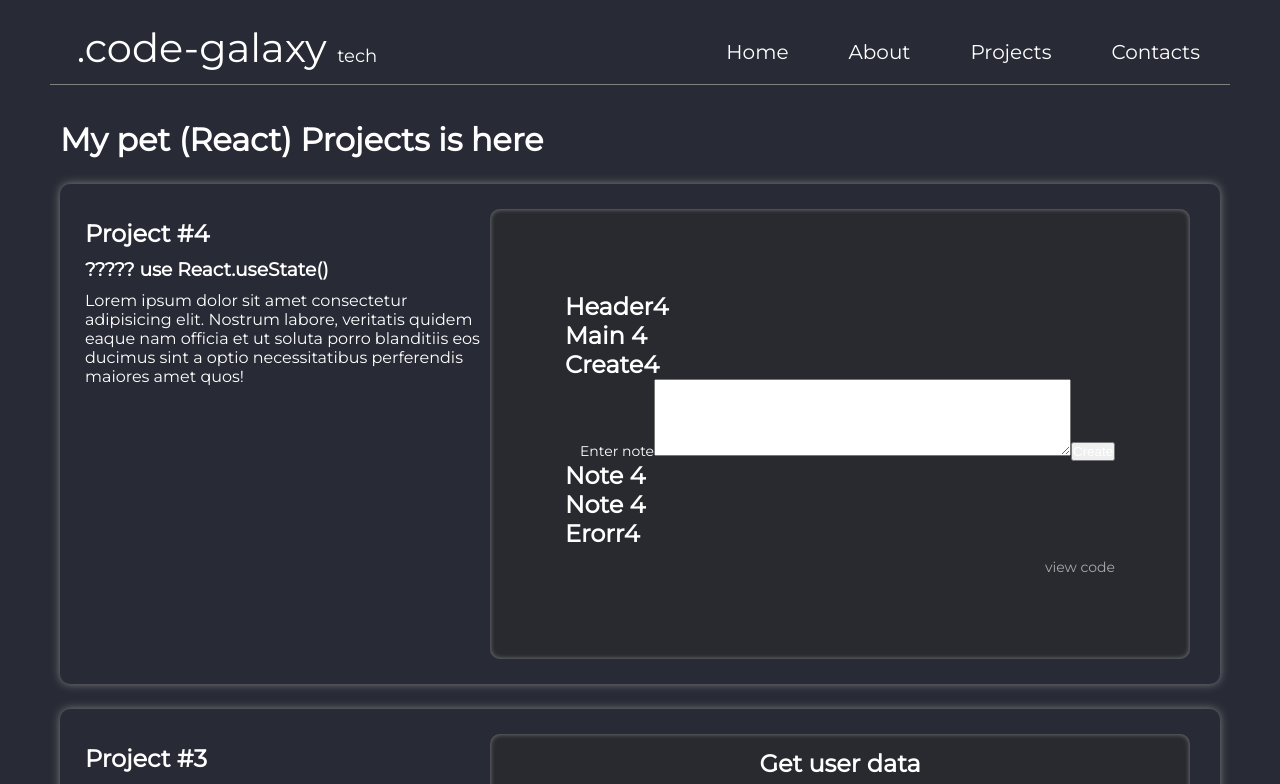
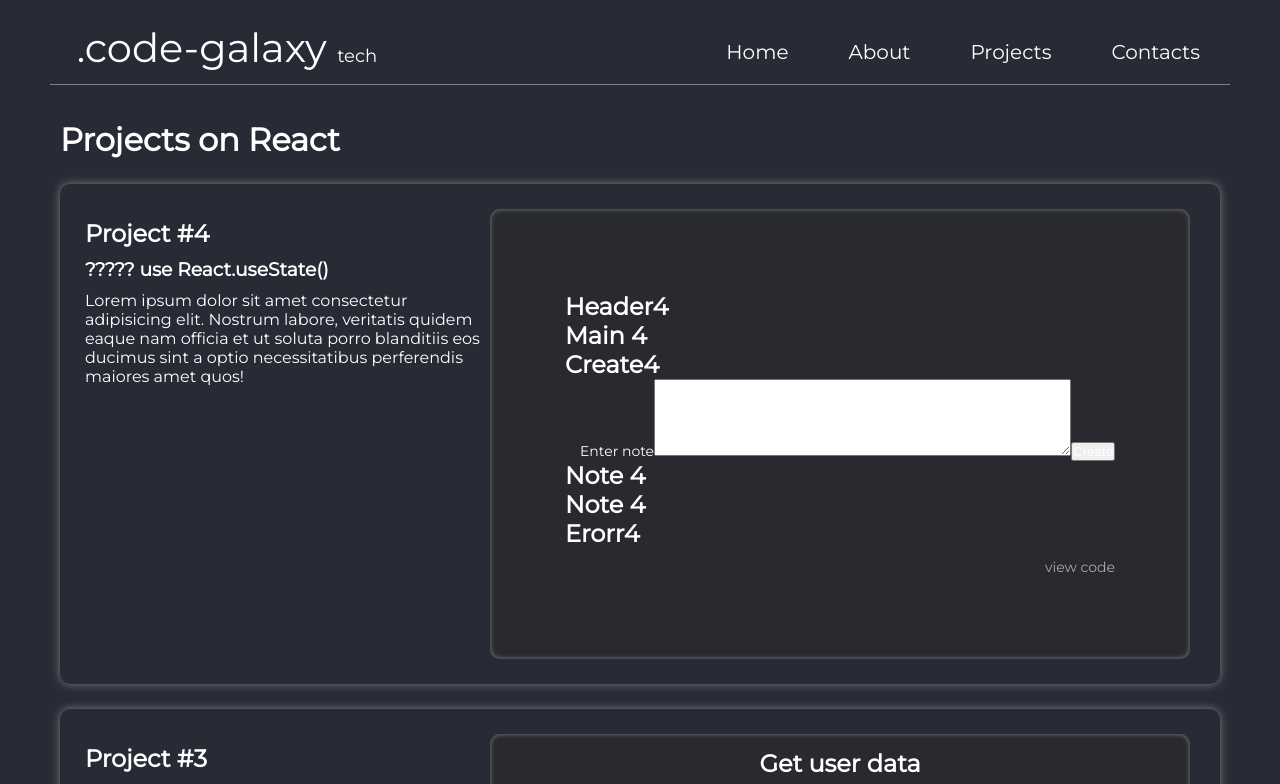
Before and after one commit to code-galaxy/react-site, a React (Create React App) app: page /projects in a window 1280 px wide. Shown: the top 784 px of the page. Built offline with nearby package versions, Linux system fonts and the light colour scheme; no server answers.

Commit message:
fixed text About

```diff
--- a/src/About/About.js
+++ b/src/About/About.js
@@ -52,7 +52,7 @@ export default function About() {
                   <li>Highly self motivated profesional whith strong <br />intrinsic drive to excel and achieve results.</li>
                   <li>Skilled in managing complex projects, effectively  <br />allocating resourses ande optimising team productivity.</li>
                   <li> Able to leverege persuasive communication tachniques<br />to negotiate with key stakeholders and drive positive <br />outcomes for organizations.</li>
-                  <li>Able to mediate complex disputes, utalisting diplomacy  <br />to find common ground + preserve key relationships for <br /> successful project outcomes.</li>
+                  <li>Able to mediate complex disputes, utalising diplomacy  <br />to find common ground + preserve key relationships for <br /> successful project outcomes.</li>
                   <li>Attentive to details, reliable, fast learner.</li>
                   <li>Independent and punctual.</li>
                </ul>
--- a/src/Projects/Projects.js
+++ b/src/Projects/Projects.js
@@ -7,7 +7,7 @@ import Project4 from './Project4/Project4';
 function Projects() {
    return (
       <div className="Sidebar-site">
-         <h1>My pet (React) Projects is here</h1>
+         <h1> Projects on React</h1>
 
          <section className="section project2-style">
             <div className="about-project">
```
